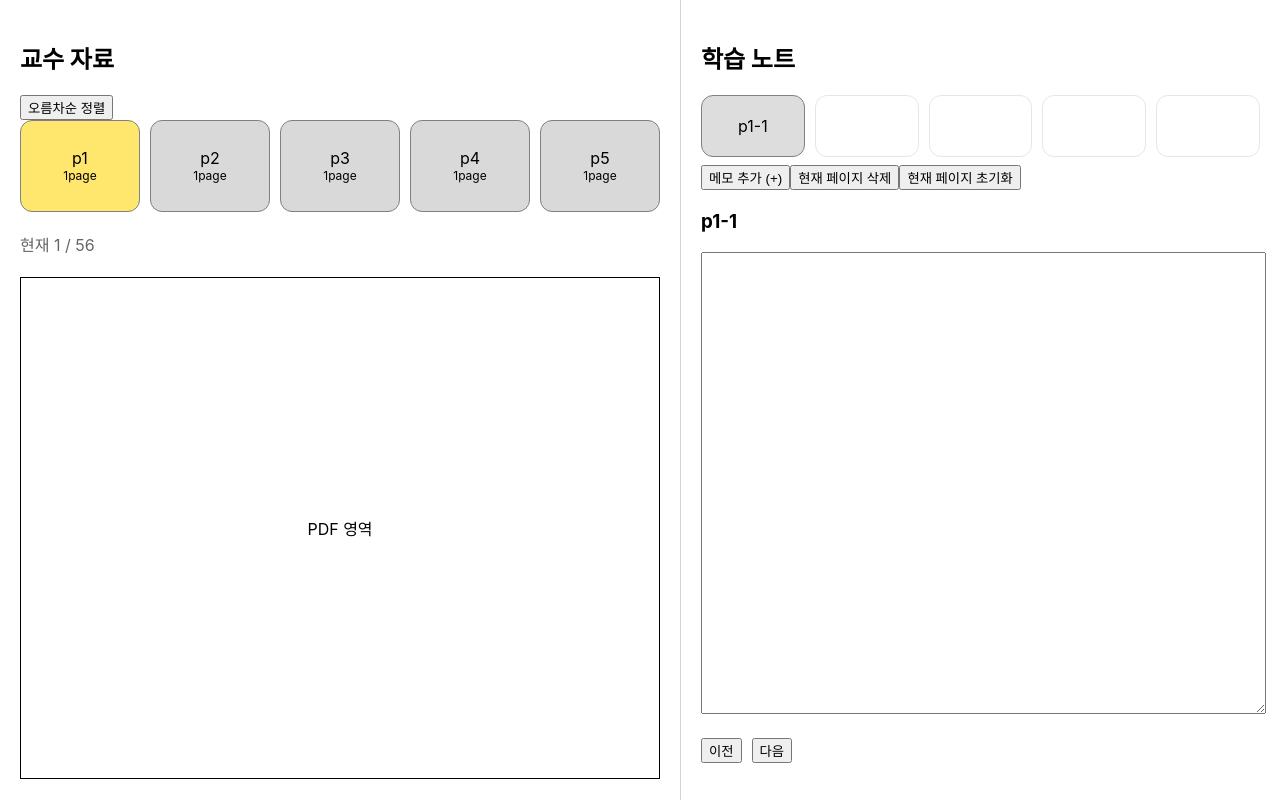
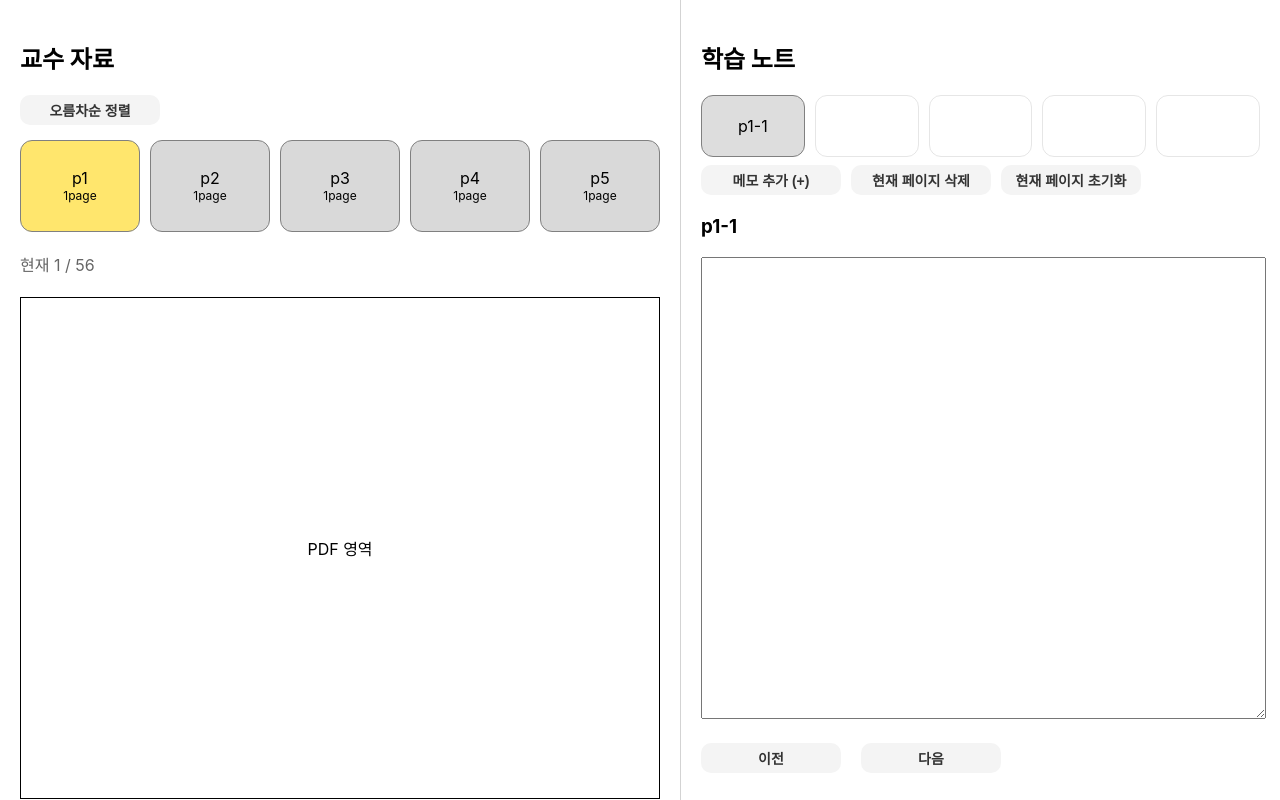
Before and after one commit to sonacbi/seeve, a React (Create React App) app in the folder seeve/: page / in a window 1280 px wide. Built offline with nearby package versions, Linux system fonts and the light colour scheme.

Commit message:
fix : 버튼 ui css 조정 및 pending 관련 변수 mode로 변경

```diff
--- a/seeve/src/components/note/NoteControls.jsx
+++ b/seeve/src/components/note/NoteControls.jsx
@@ -11,9 +11,7 @@ function NoteControls({
     currentNote,
     MAX_NOTE_PAGE,
 
-    isDeleteMode,
-    isResetMode,
-    isSortMode,
+    mode,
 
     rollback,
 }) {
@@ -45,15 +43,19 @@ const {
     createRollback,
     // clearRollback,
 });
-    const isPending = isDeleteMode || isResetMode || isSortMode;
+const {
+    isDelete, isReset, isSort,
+    isPending,
+} = mode;
 
     return (
         <>
+            <div className="noteButtonGroup">
 
                 <button
-                className={ isDeleteMode || isResetMode
+                    className={ isDelete || isReset
                         ? "commitBtn" : "" }
-                disabled ={isSortMode}
+                        disabled ={isSort}
 
                     onClick={() => {
                         if(isPending){
@@ -61,17 +63,17 @@ const {
                         } else { addPage( currentNote.lecturePage ) }
                     } } >
 
-                { isDeleteMode || isResetMode ? "확정 (ㆍ)" : "메모 추가 (+)" }
+                    { isDelete || isReset ? "확정 (ㆍ)" : "메모 추가 (+)" }
 
                 </button>
 
                 <button
-                disabled={isResetMode || isSortMode }
-                className={ isDeleteMode ? "undoBtn" : "" }
+                    disabled={isReset || isSort }
+                    className={ isDelete ? "undoBtn" : "" }
 
                     onClick={() => {
 
-                    if ( isDeleteMode ) {
+                        if ( isDelete ) {
                             rollbackAction({ setNotePages, setCurrentNoteId, });
                             return;
                         }
@@ -79,16 +81,16 @@ const {
                         deleteCurrentPage();
                     }}
                 >
-                { isDeleteMode ? "삭제 취소" : "현재 페이지 삭제" }
+                    { isDelete ? "삭제 취소" : "현재 페이지 삭제" }
                 </button>
 
                 <button
-                disabled={isDeleteMode || isSortMode}
-                className={ isResetMode ? "undoBtn" : "" }
+                    disabled={isDelete || isSort}
+                    className={ isReset ? "undoBtn" : "" }
 
                     onClick={() => {
 
-                    if ( isResetMode ) {
+                        if ( isReset ) {
                             rollbackAction({ setNotePages, setCurrentNoteId, });
                             return;
                         }
@@ -96,8 +98,9 @@ const {
                         resetCurrentPage();
                     }}
                 >
-                { isResetMode ? "초기화 취소" : "현재 페이지 초기화" }
+                    { isReset ? "초기화 취소" : "현재 페이지 초기화" }
                 </button>
+            </div>
 
             <h3
             style={{ marginTop: 20, }}
@@ -115,11 +118,12 @@ const {
                 marginTop: 20,
             }}
             >
+            <div className="noteButtonGroup">
                 <button onClick={()=>{
                     if(isPending){ withRollback({ action: goPrev, context: { setNotePages, setCurrentNoteId, }, })
                         }else{ goPrev();}
                 }}
-                disabled ={isSortMode}
+                    disabled ={isSort}
                     >
                     이전
                 </button>
@@ -129,7 +133,7 @@ const {
                         if(isPending){ withRollback({ action: goNext, context: { setNotePages, setCurrentNoteId, }, })
                         }else{ goNext();}
                     }}
-                disabled ={isSortMode}
+                    disabled ={isSort}
                     style={{
                     marginLeft: 10,
                     }}
@@ -137,6 +141,7 @@ const {
                     다음
                 </button>
             </div>
+            </div>
         </>
     );
 }
--- a/seeve/src/components/note/NoteNavigator.jsx
+++ b/seeve/src/components/note/NoteNavigator.jsx
@@ -17,11 +17,12 @@ function NoteNavigator({
 
     rollback,
 
-    isDeleteMode,
-    isResetMode,
-    isSortMode,
+    mode,
 }) {
-const isPending = isDeleteMode || isResetMode || isSortMode;
+const {
+    // isDelete, isReset, isSort,
+    isPending,
+} = mode;
 
 const dragIndexRef =
     useRef(null);
--- a/seeve/src/components/professor/ProfessorNavigator.jsx
+++ b/seeve/src/components/professor/ProfessorNavigator.jsx
@@ -17,7 +17,7 @@ function ProfessorNavigator({
     professorOrder,
     setProfessorOrder,
 
-    isDeleteMode, isResetMode, isSortMode,
+    mode,
     rollback,
 }) {
 const {
@@ -46,7 +46,10 @@ const {
         rollback?.createRollback,
 });
 
-const isPending = isDeleteMode || isResetMode || isSortMode;
+const {
+    isDelete, isReset, isSort,
+    isPending,
+} = mode;
 
 
 const scrollRef = useRef(null);
@@ -170,8 +173,9 @@ useEffect(() => {
 
     return (
         <>
+            <div className="professorButtonGroup">
                 {/* 리셋 버튼 */}
-            {isSortMode && (
+                {isSort && (
                     <button
                         className="commitBtn"
                         onClick={() => {
@@ -183,15 +187,15 @@ useEffect(() => {
                 )}
                 <button
                     className={
-                    isSortMode
+                        isSort
                             ? "undoBtn"
                             : ""
                     }
-                disabled = {isDeleteMode || isResetMode}
+                    disabled = {isDelete || isReset}
                     onClick={() => {
 
                         if (
-                        isSortMode
+                            isSort
                         ) {
 
                             rollbackAction({
@@ -207,11 +211,12 @@ useEffect(() => {
                     }}
                 >
                     {
-                    isSortMode
+                        isSort
                         ? "정렬 취소"
                         : "오름차순 정렬"
                     }
                 </button>
+            </div>
 
             {/* 교수 페이지 슬롯 */}
                 <div className="professorSlot"
--- a/seeve/src/pages/StudyDeskPage.jsx
+++ b/seeve/src/pages/StudyDeskPage.jsx
@@ -100,14 +100,16 @@ function StudyDeskPage() {
     pendingAction,
     } = rollback; // 구조분해
 
-    const isDeleteMode =
-    pendingAction?.type === "delete";
+    const mode = {
+        isDelete: pendingAction?.type === "delete",
+        isReset: pendingAction?.type === "reset",
+        isSort: pendingAction?.type === "sort-professor",
+    };
 
-    const isResetMode =
-    pendingAction?.type === "reset";
-
-    const isSortMode =
-    pendingAction?.type === "sort-professor";
+    mode.isPending =
+        mode.isDelete ||
+        mode.isReset ||
+        mode.isSort;
 
     return (
         <div
@@ -138,7 +140,7 @@ function StudyDeskPage() {
             // setCurrentNoteIndex={setCurrentNoteIndex}
             setCurrentNoteId={setCurrentNoteId}
             currentNoteId={currentNoteId}
-            isDeleteMode={isDeleteMode} isResetMode={isResetMode} isSortMode={isSortMode} // 롤백 제어용
+            mode={mode} // 롤백 제어용
             rollback={rollback}
         />
 
@@ -167,7 +169,7 @@ function StudyDeskPage() {
             currentNoteId={currentNoteId}
             currentLectureNotes={currentLectureNotes}
             MAX_NOTE_PAGE={MAX_NOTE_PAGE}
-            rollback={rollback} isDeleteMode={isDeleteMode} isResetMode={isResetMode} isSortMode={isSortMode}
+            rollback={rollback} mode={mode}
             />
 
         </div>
--- a/seeve/src/styles/studyDesk.css
+++ b/seeve/src/styles/studyDesk.css
@@ -7,51 +7,112 @@
 #ProfessorViewer{
     border: 1px solid black;
     height: 500px;
+
     display: flex;
     justify-content: center;
     align-items: center;
 }
-.professorSlot {
+
+/* ===========================
+   button group
+=========================== */
+.noteButtonGroup,
+.professorButtonGroup{
     display: flex;
+    justify-content: flex-start;
+    align-items: center;
+    flex-wrap: wrap;
+
     gap: 10px;
-    margin-bottom: 20px;
-    width: var(--pSlot-width);
-    /* scroll-behavior: smooth; */
-    scroll-snap-type: x mandatory;
-}
-/* note */
-.noteSlot {
-  display: flex;
-  margin-bottom: 8px;
-  gap: 10px;
-  /* justify-content: center; */
+    margin-bottom: 15px;
 }
 
-/* undo button */
-.undoBtn {
-    background: #4da3ff;
-    color: white;
+/* ===========================
+   button 공통
+=========================== */
+button{
     width: 140px;
+    min-height: 30px;
+
+    border: none;
+    border-radius: 10px;
+
+    background: #f4f4f4;
+    color: #333;
+
+    font-size: 14px;
+    font-weight: 600;
+
+    cursor: pointer;
+
+    transition:
+        background 0.2s ease,
+        opacity 0.2s ease,
+        transform 0.15s ease;
 }
 
-.commitBtn{
-    background: #ff4d65;
-    color: white;
-    width: 140px;
+button:hover:not(:disabled){
+    background: #e6e6e6;
 }
 
-button:disabled {
+button:active:not(:disabled){
+    transform: scale(0.98);
+}
+
+button:disabled{
     opacity: 0.4;
     cursor: default;
 }
 
+/* undo button */
+.undoBtn{
+    background: #4da3ff;
+    color: white;
+}
 
+.undoBtn:hover:not(:disabled){
+    background: #2d8fff;
+}
+
+/* commit button */
+.commitBtn{
+    background: #ff4d65;
+    color: white;
+}
+
+.commitBtn:hover:not(:disabled){
+    background: #ff3550;
+}
+
+/* professor slot */
+.professorSlot{
+    display: flex;
+    gap: 10px;
+
+    margin-bottom: 20px;
+
+    width: var(--pSlot-width);
+
+    overflow-x: auto;
+
+    scroll-snap-type: x mandatory;
+}
+
+/* note slot */
+.noteSlot{
+    display: flex;
+    gap: 10px;
+
+    margin-bottom: 8px;
+}
 
 /* slot 공통 양식 */
-.slot {
+.slot{
     flex: 0 0 calc((100% - 50px) / 5);
+
     width: var(--slot-width);
     height: var(--slot-height);
+
     border: 1px solid gray;
     border-radius: 12px;
 
@@ -70,12 +131,12 @@ button:disabled {
     scroll-snap-align: center;
 }
 
-.slot.disabled {
+.slot.disabled{
     opacity: 0.2;
     cursor: default;
 }
 
-.slot.active {
+.slot.active{
     background: #ddd;
 }
 
@@ -83,7 +144,8 @@ button:disabled {
     pointer-events: none;
     opacity: 0.5;
 }
-.slot.dragOver {
+
+.slot.dragOver{
     opacity: 0.45;
 }
 
```
Lines whose indentation alone changed are shown as unchanged.
